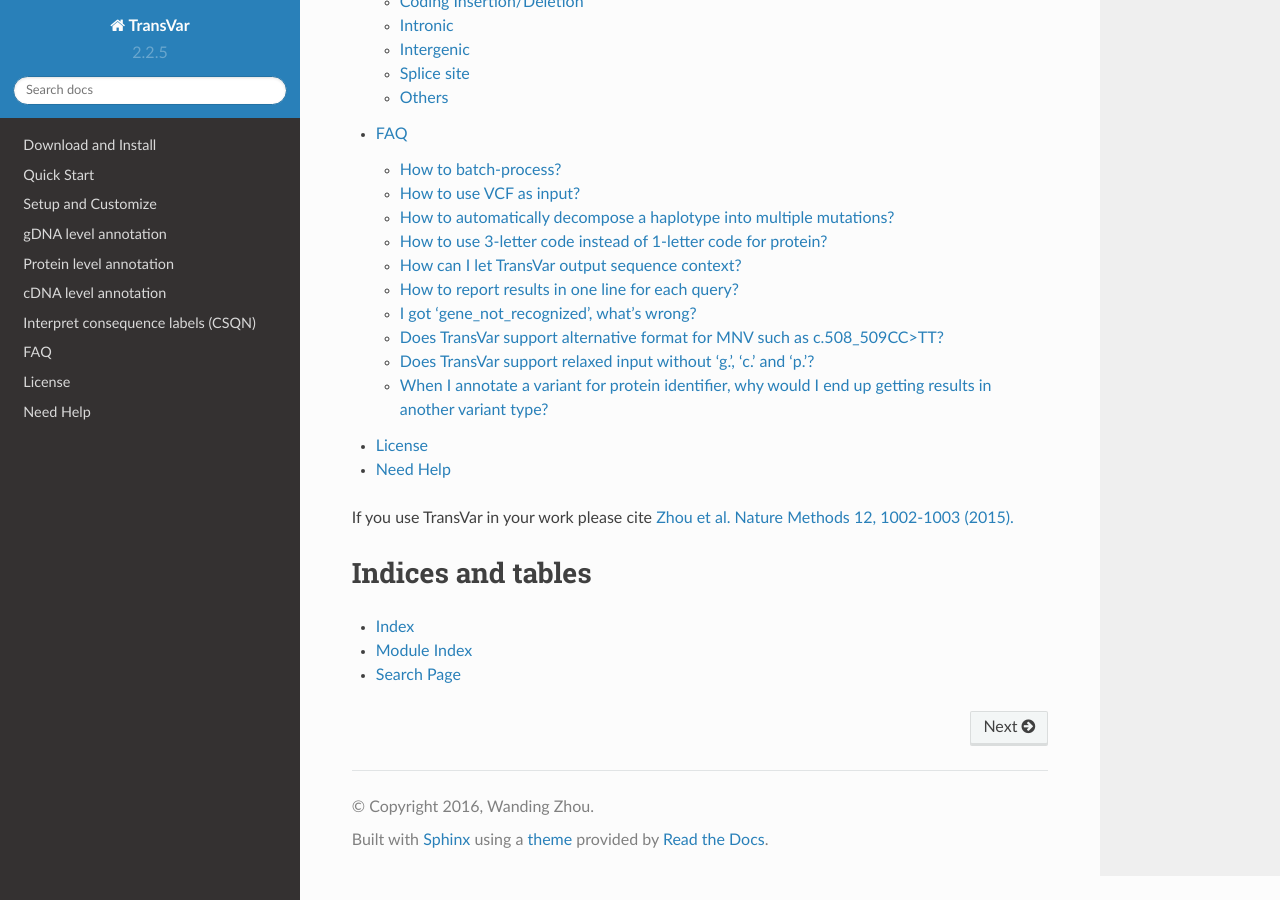
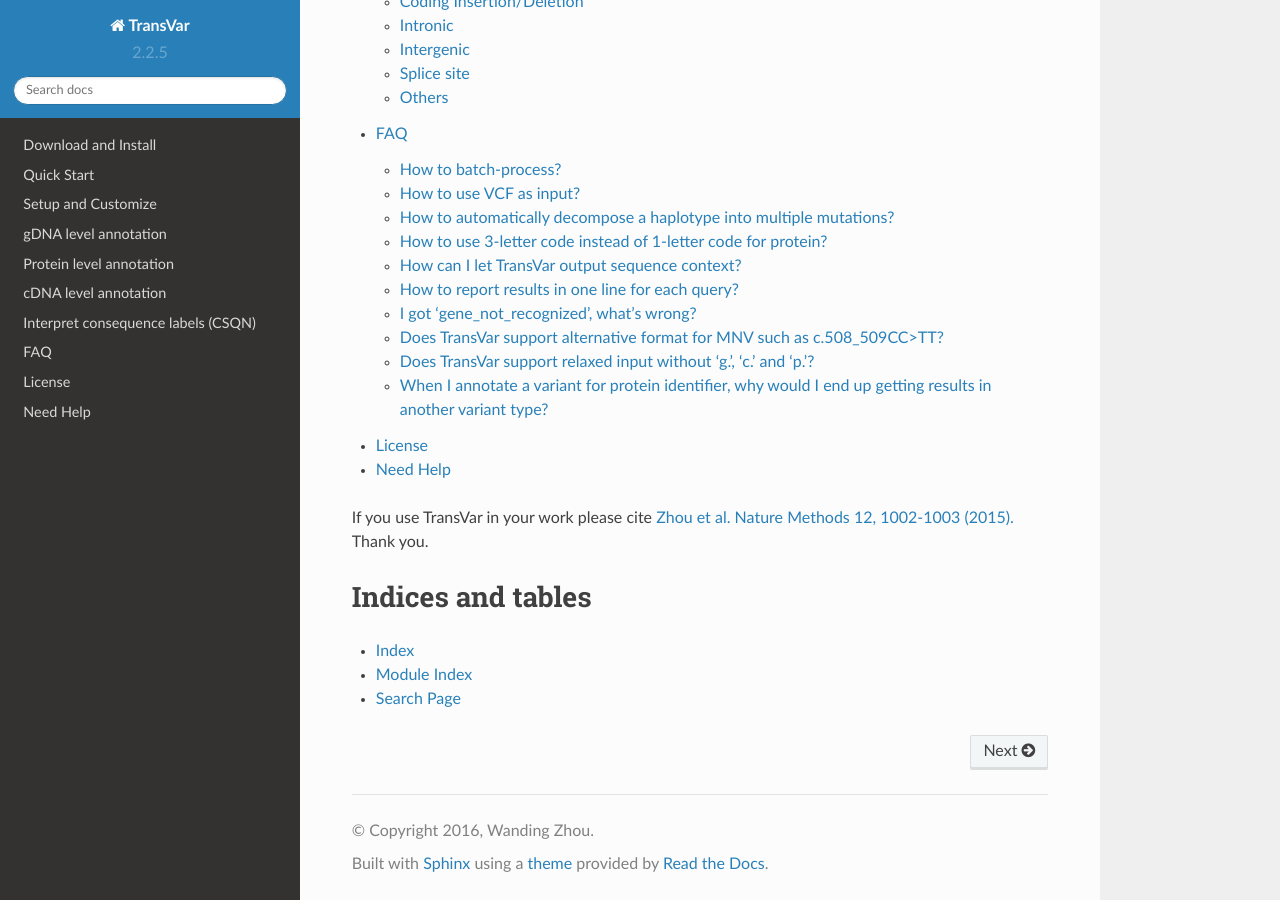
Before and after one commit to zwdzwd/transvar, a Sphinx documentation site: the page built from docs/source/index.rst, in a window 1280 px wide and 900 px high, scrolled down 1142 px. Built offline with Sphinx 7.4.7 and the Read the Docs theme 2.0.0, drawn with Linux system fonts in a browser that asks for light colours.

Commit message:
minor, message omitted

```diff
--- a/docs/source/index.rst
+++ b/docs/source/index.rst
@@ -23,7 +23,7 @@
    help
 
 If you use TransVar in your work please cite
-`Zhou et al. Nature Methods 12, 1002-1003 (2015). <http://www.nature.com/nmeth/journal/v12/n11/full/nmeth.3622.html>`_
+`Zhou et al. Nature Methods 12, 1002-1003 (2015). <http://www.nature.com/nmeth/journal/v12/n11/full/nmeth.3622.html>`_ Thank you.
 
 Indices and tables
 ==================
```
Also changed, not shown: README.md (+1 -1 lines).
